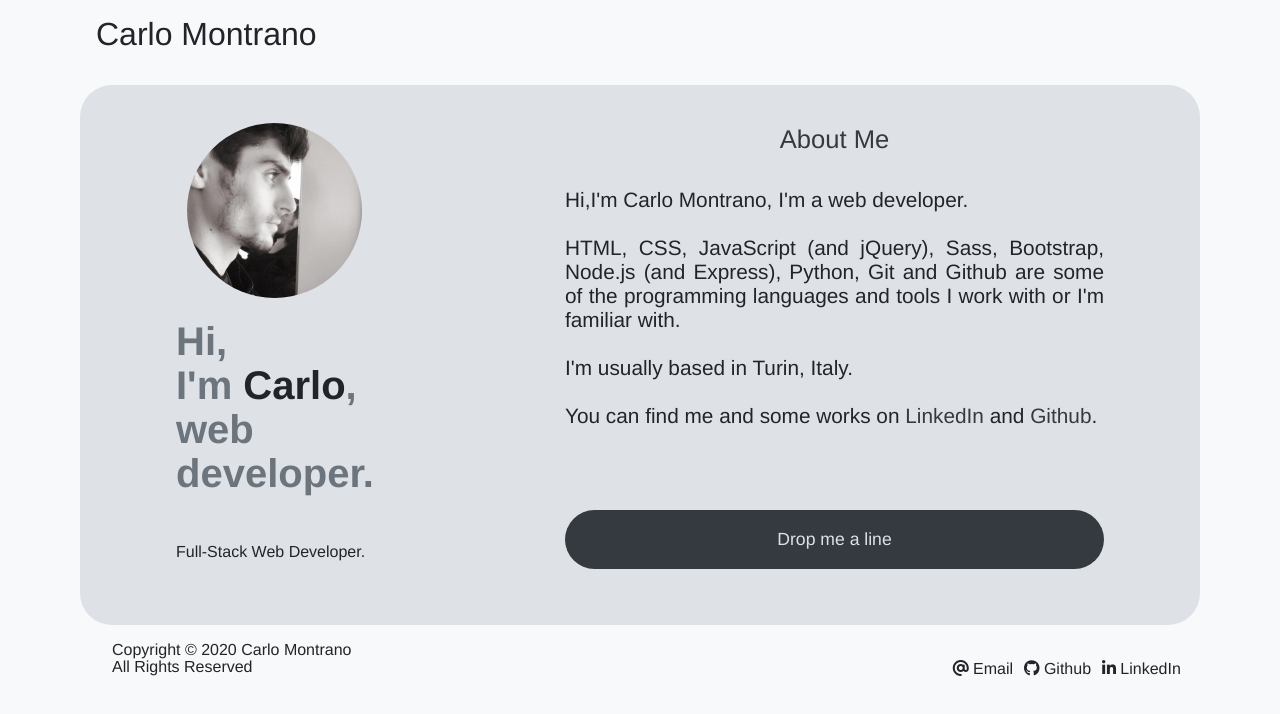
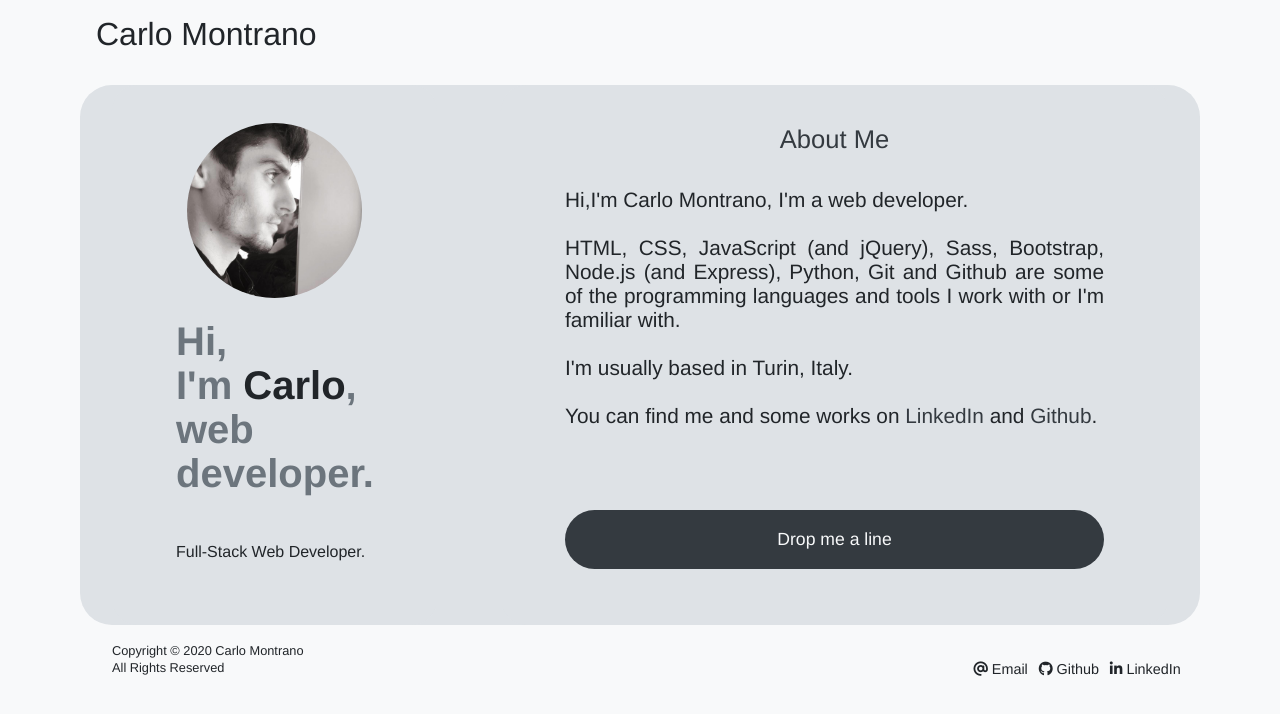
Before and after one commit to carlo-montrano/portfolio, a plain HTML site: page index.html in a window 1280 px wide. Shown: the top 714 px of the page. Drawn offline with Linux system fonts and the light colour scheme.

Commit message:
Add files via upload

```diff
--- a/css/main.scss
+++ b/css/main.scss
@@ -56,7 +56,7 @@ body {
 
     p {
         display: inline-block;
-        font-size: clamp(.6rem, calc(5vw + .2rem), 1rem);
+        font-size: clamp(.6rem, calc(5vw + .1rem), .8rem);
         font-weight: 200;
 
         @media screen and (min-width: 900px) {
@@ -99,6 +99,7 @@ body {
             margin: .2rem;
             text-decoration: none;
             color: var(--clr-text);
+            font-size: clamp(.6rem, calc(5vw + .1rem), .9rem);
 
             &:visited {
                 color: var(--clr-text);
@@ -202,7 +203,7 @@ body {
     &__details {
         color: var(--clr-text);
         display: block;
-        font-size: clamp(1rem, calc(5vw + .2rem), 1.4rem);
+        font-size: clamp(1rem, calc(5vw + .2rem), 1.2rem);
         font-weight: 200;
         padding: 1rem;
         margin: 0 0 1rem 0;
@@ -329,7 +330,7 @@ body {
     &__button {
         font-size: 1.1rem;
         display: block;
-        background-color: var(--clr-bg-button, black);
+        background-color: var(--clr-bg-button);
         color: var(--clr-text-button);
         margin: 1rem;
         padding: 1rem;
@@ -371,7 +372,7 @@ body {
     --clr-text: #212529;
     --clr-h2: #6C757D;
     --clr-bg-button: #343A40;
-    --clr-text-button: #DEE2E6;
+    --clr-text-button: #F8F9FA;
     --clr-title: #343A40;
     --clr-main: #DEE2E6;
 }
```
Also changed, not shown: css/main.css, 1 other file.
